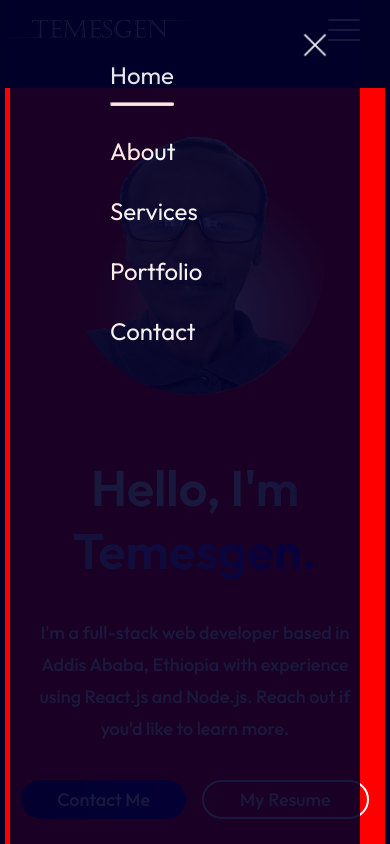
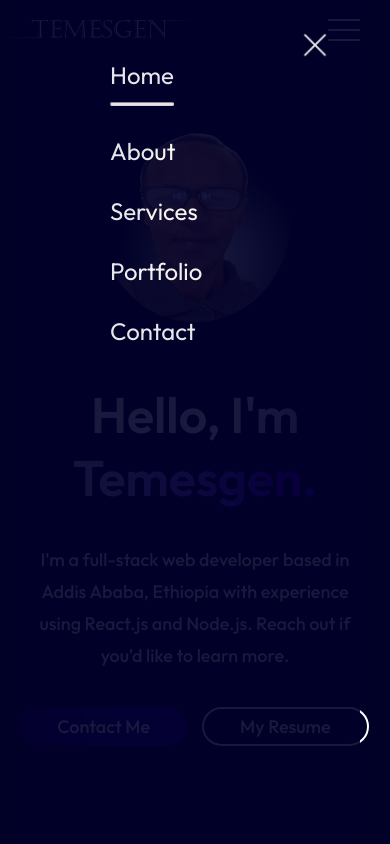
Before and after one commit to Temesgen123/temsgnportfolio, a React (Vite) app: page / in a window 390 px wide. Shown: the top 844 px of the page. Built offline with nearby package versions, Linux system fonts and the light colour scheme.

Commit message:
Ninth Commit

```diff
--- a/src/Components/Hero/Hero.css
+++ b/src/Components/Hero/Hero.css
@@ -6,7 +6,7 @@
   margin: 80px 170px;
 }
 .hero img {
-  margin-top: 64px;
+  margin-top: 50px;
 }
 .hero h1 {
   text-align: center;
@@ -55,14 +55,13 @@
   background-color: #fff;
   color: #0f0232;
 }
-@media(max-width:768px) {
+@media (max-width: 768px) {
   .hero {
     margin: 50px 5px;
-    background-color: red;
   }
   .hero img {
     margin-top: 36px;
-    width: 260px;
+    width: 50%;
   }
   .hero h1 {
     margin-top: 36px;
```
